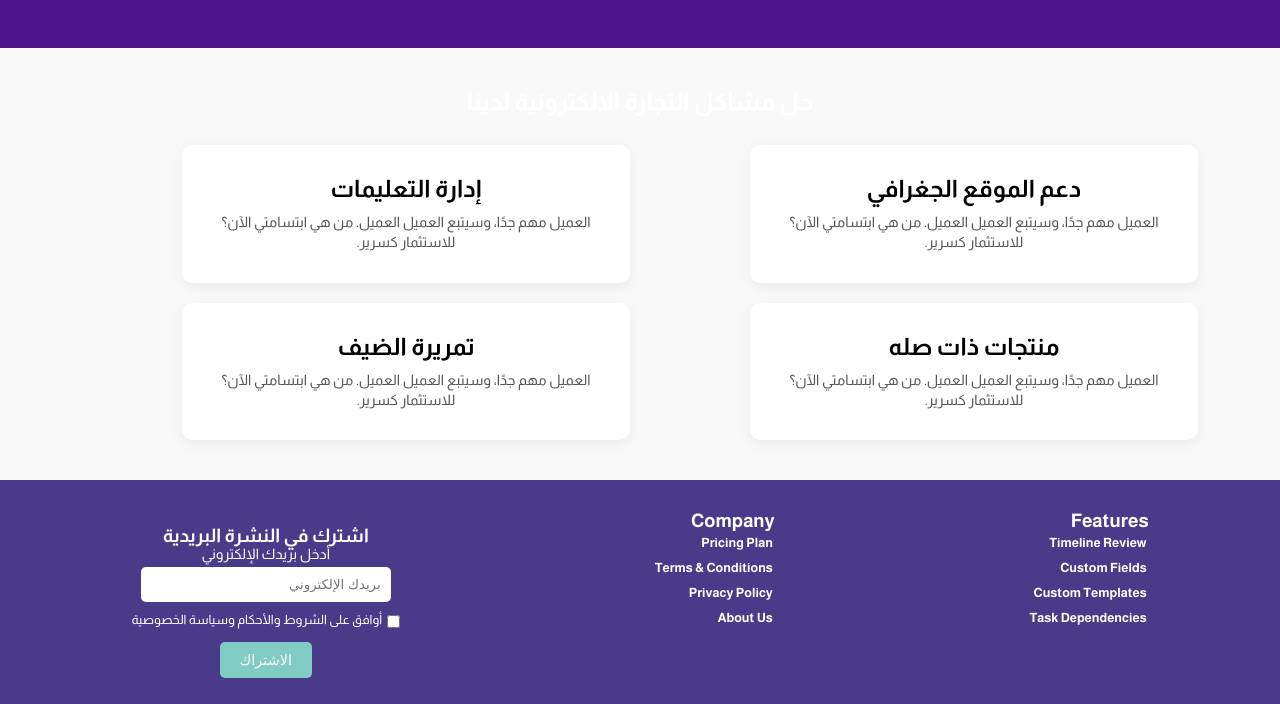
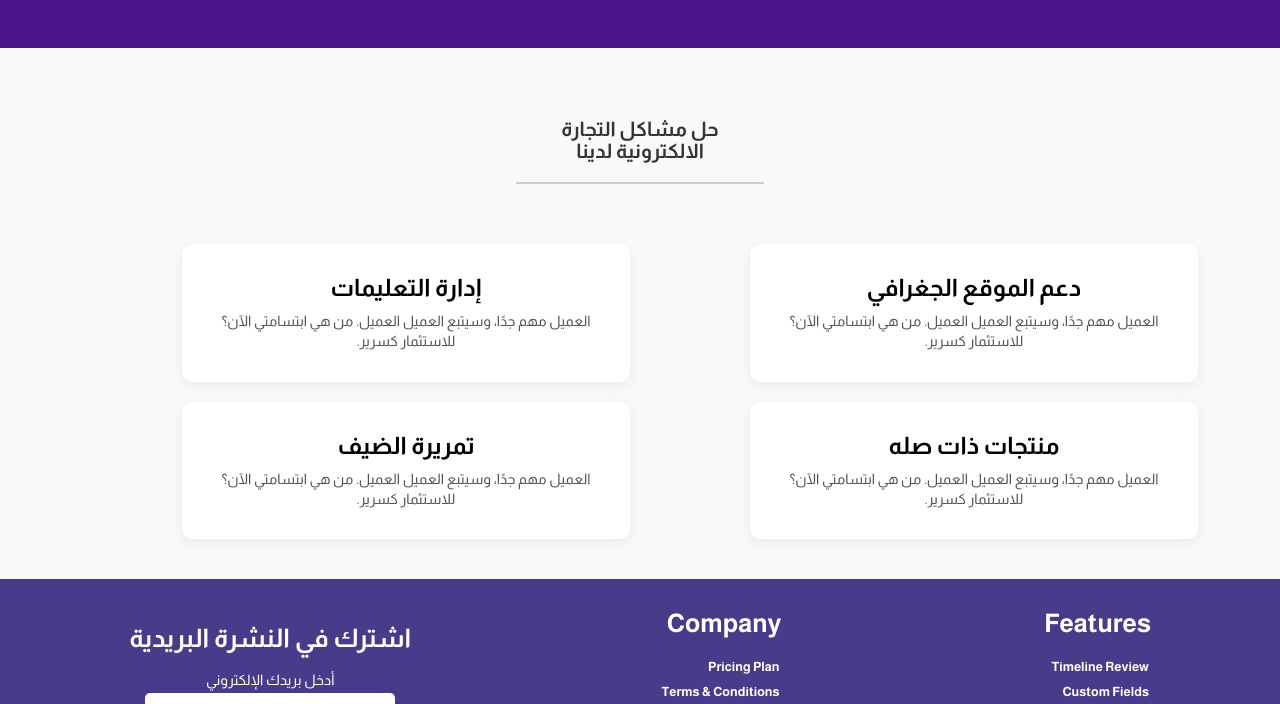
Before and after one commit to omaratef100/Sell-Goals2, a plain HTML site: page index.html in a window 1280 px wide. Shown: the part 2630-3334 px from the top of the page. Drawn offline with Linux system fonts and the light colour scheme.

Commit message:
تعديل ال hفي كل الملفات
تعديلات

```diff
--- a/index.html
+++ b/index.html
@@ -119,7 +119,7 @@
 </div>
 
 <section class="stats-boxs">
-    <h2>حل مشاكل التجارة الالكترونية لدينا</h2>
+    <h3>حل مشاكل التجارة الالكترونية لدينا</h3>
 
     </div>
     <div class="boxs">
@@ -147,7 +147,7 @@
 
      <footer class="footer1">
         <div class="newsletter footer1-section">
-            <h3>اشترك في النشرة البريدية</h3>
+            <h4>اشترك في النشرة البريدية</h4>
             <label for="email">أدخل بريدك الإلكتروني</label>
             <input type="email" id="email" name="email" placeholder="بريدك الإلكتروني">
 
@@ -160,7 +160,7 @@
         </div>
 
         <div class="company footer1-section">
-            <h3>Company</h3>
+            <h4>Company</h4>
             <ul>
                 <li><a href="#">Pricing Plan</a></li>
                 <li><a href="#">Terms & Conditions</a></li>
@@ -170,7 +170,7 @@
         </div>
 
         <div class="features footer1-section">
-            <h3>Features</h3>
+            <h4>Features</h4>
             <ul>
                 <li><a href="#">Timeline Review</a></li>
                 <li><a href="#">Custom Fields</a></li>
@@ -180,7 +180,7 @@
         </div>
 
         <div class="sell-goals footer1-section">
-            <h3>Sell Goals</h3>
+            <h4>Sell Goals</h4>
             <p>على عكس ما يعتقده الكثيرون، فإن لوريم إيبسوم ليس نصًا عشوائيًا. بل إنه يعود أصوله إلى قطعة من الأدب اللاتيني الكلاسيكي تعود إلى القرن الخامس عشر الميلادي. بينما كان نصه الأصلي غير واضح المعالم، فقد تم تنقيحه ليشكل نصًا مقروءًا. لا يزال الكثيرون يعتقدون أن لوريم إيبسوم ما هو إلا نص عشوائي، لكن ظهوره في الكتب والمجلات الإلكترونية دلل على خلاف ذلك.</p>
         </div>
 
@@ -193,6 +193,7 @@
                 <a href="https://www.instagram.com/omar._.atef1?igsh=MWtldjJod3oxOXB2cQ==" target="_blank"><img src="assets/images/instagram.png" alt="انستجرام"></a>
                 <a href="https://x.com/omerabomosa1?t=pMHx_F2wFb_BtHjuLH3pwg&s=09" target="_blank"><img src="assets/images/twitter.png" alt="تويتر"></a>
             </div>
+        </div>
         <p>&copy; Copyright @2023. All Rights Reserved by your_system_name.com</p>
     </footer>
 </body>
```
